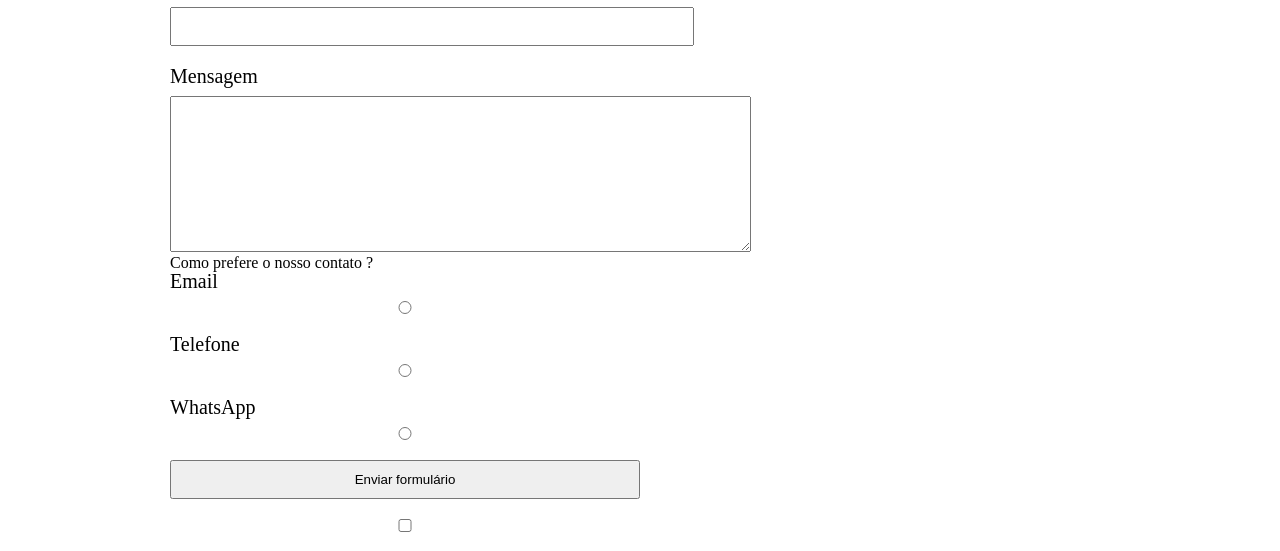
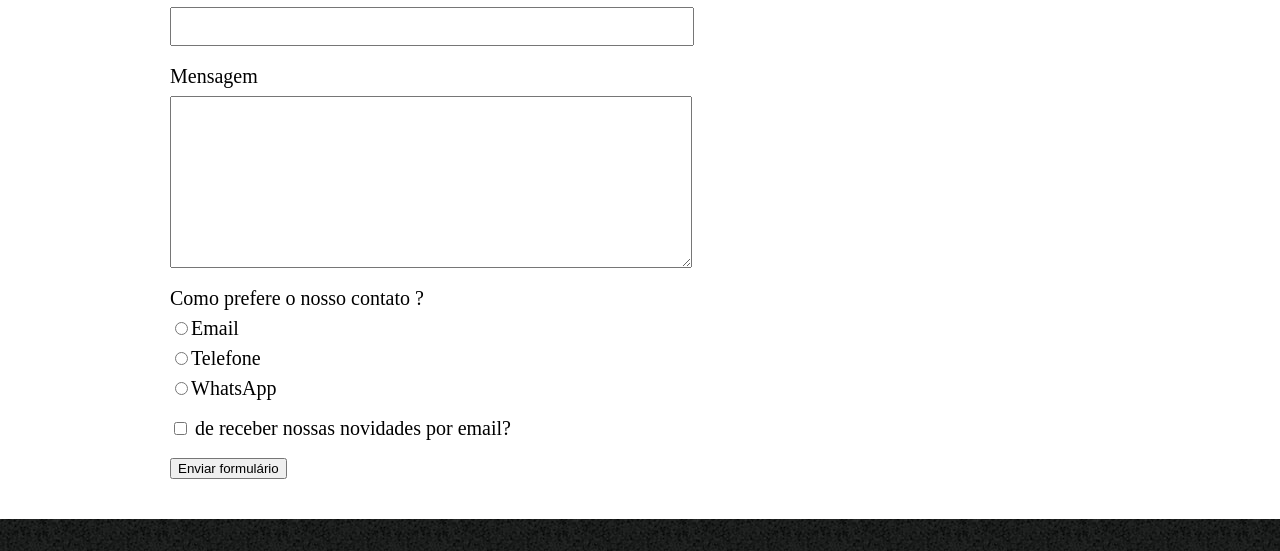
Before and after one commit to jeanhrsouza/learning-html-css, a plain HTML site: page contato.html in a window 1280 px wide. Shown: the part 534-1085 px from the top of the page. Drawn offline with Linux system fonts and the light colour scheme.

Commit message:
CSS para formularios complexos

```diff
--- a/contato.html
+++ b/contato.html
@@ -27,34 +27,34 @@
     <main>
         <form action="">
             <label for="nomesobrenome">Nome e sobrenome</label>
-            <input type="text" name="" id="nomesobrenome">
+            <input type="text" id="nomesobrenome" class="input-padrao">
 
             <label for="email">Email</label>
-            <input type="text" name="" id="email">
+            <input type="text" id="email" class="input-padrao">
 
             <label for="telefone">Telefone</label>
-            <input type="text" name="" id="telefone">
+            <input type="text" id="telefone" class="input-padrao">
 
             <label for="mensagem">Mensagem</label>
-            <textarea name="" id="mensagem" cols="70" rows="10"></textarea>
+            <textarea id="mensagem" cols="70" rows="10" class="input-padrao"></textarea>
 
             <!--Contato-->
             <div>
                 <p>Como prefere o nosso contato ?</p>
-                <label for="radio-email">Email</label>
-                <input type="radio" id="radio-email" value="email" name="contato">
+                <label for="radio-email"><input type="radio" id="radio-email" value="email" name="contato">Email</label>
 
-                <label for="radio-telefone">Telefone</label>
-                <input type="radio" id="radio-telefone" value="telefone" name="contato">
 
-                <label for="radio-whatsapp">WhatsApp</label>
-                <input type="radio" id="radio-whatsapp" value="whatsapp" name="contato">
+                <label for="radio-telefone"><input type="radio" id="radio-telefone" value="telefone" name="contato">Telefone</label>
+
+
+                <label for="radio-whatsapp"><input type="radio" id="radio-whatsapp" value="whatsapp" name="contato">WhatsApp</label>
+
+                <label class="checkbox"><input type="checkbox" > de receber nossas novidades por email?</label>
 
                 <input type="submit" value="Enviar formulário">
             </div>
 
 
-            <label for=""><input type="checkbox" > de receber nossas novidades por email?</label>
 
         </form>
     </main>
--- a/style.css
+++ b/style.css
@@ -110,17 +110,21 @@ form {
     Elemento block ocupa o bloco inteiro da página. um exemplo é a tag <p>
 */
 
-form label {
+form label, form p {
     display: block; /*Elemento block ocupa o bloco inteiro da página*/
     font-size: 20px; /*Aumentar o tamanho da fonte*/
     margin: 0 0 10px; /*Espaço entre os labels e inputs. Margin para baixo de 10px*/
 
 }
 
-form input {
+.input-padrao {
     display: block; /*Elemento block ocupa o bloco inteiro da página*/
     margin: 0 0 20px; /*Margem para baixo de 20 pixels*/
     padding: 10px 25px; /*Manipulando valores internos do input. 10px de largura para cima e bixo.
                          20px de largura para os lados*/
     width: 50%; /*Manipulando a largura da tag. Utilizando 50% da página*/
 }
+
+.checkbox {
+    margin: 20px 0;
+}
```
